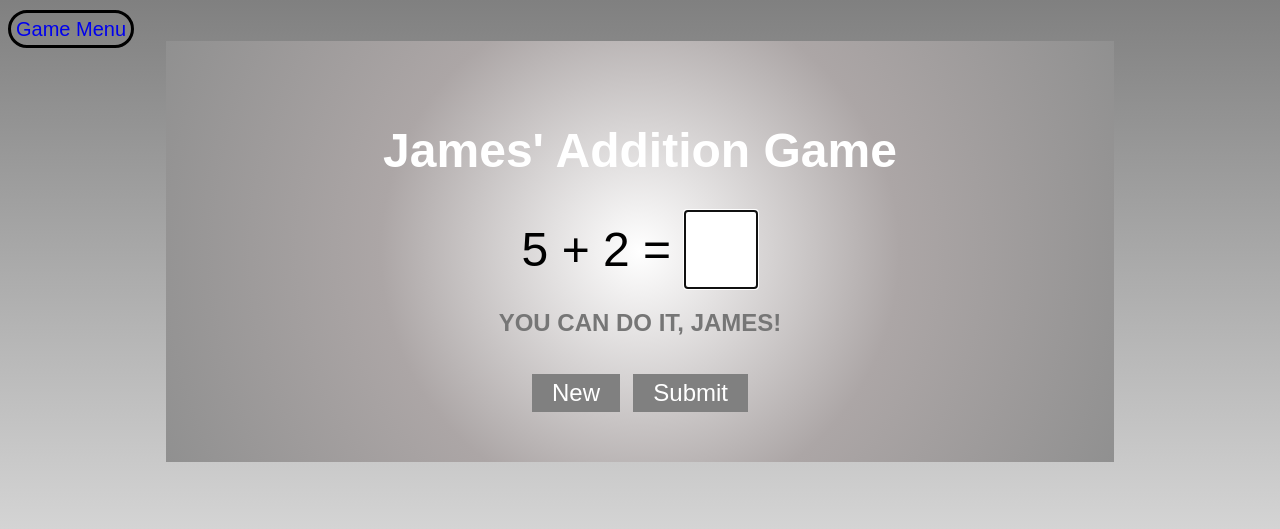
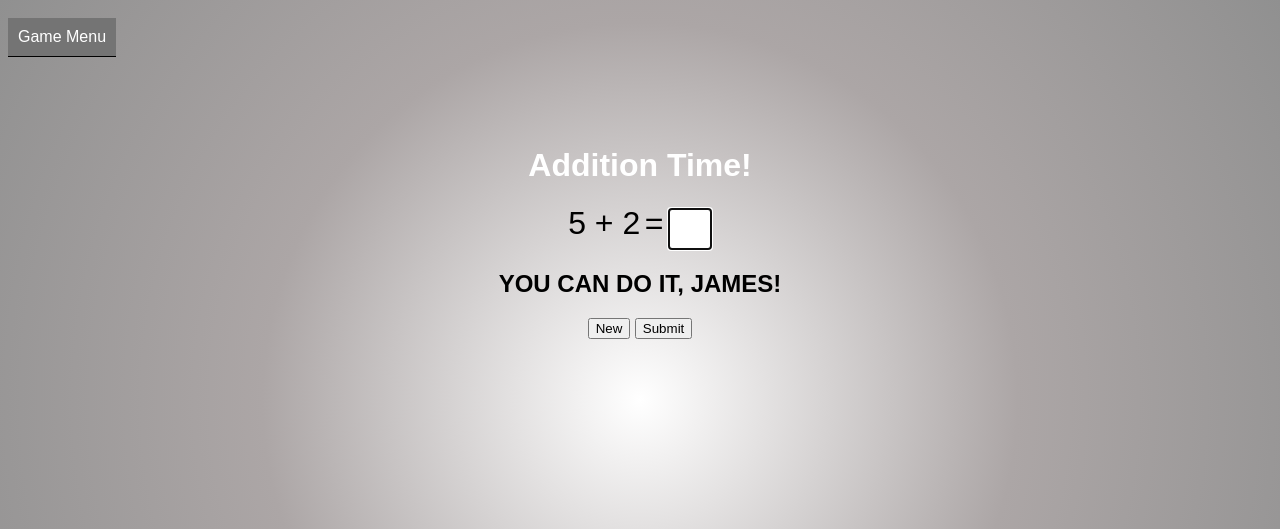
Before and after one commit to JamesKuta/JamesKuta.github.io, a PHP site: page /add.html in a window 1280 px wide. Shown: the top 529 px of the page. Run offline with PHP 8.4, Linux system fonts and the light colour scheme.

Commit message:
Add files via upload

```diff
--- a/add.html
+++ b/add.html
@@ -4,7 +4,7 @@
 <meta charset="UTF-8">
 <meta name="viewport" content="width=device-width, initial-scale=1.0">
 <meta http-equiv="X-UA-Compatible" content="ie=edge">
-<link rel="stylesheet" href="css/style.css">
+<link rel="stylesheet" href="css/mainStyle.css">
 
 <title> James' Addition Game </title>
 </head>
@@ -17,7 +17,7 @@
     <header><div class="left"><a href="index.html">Game Menu</a></div></header>
 <div class="center">
     <div class = "wrapper">
-        <h1>James' Addition Game</h1>
+        <h1>Addition Time!</h1>
         <span id="equation">+</span>
         <span>=</span>
         <form>
--- a/css/mainStyle.css
+++ b/css/mainStyle.css
@@ -43,6 +43,22 @@ a:hover
     background-color: #ebebeb;
 }
 
+form {
+    display: inline-block;
+}
+
+form input {
+    text-align: center;
+    font-size:100%;
+    width: 20px;
+    padding: 10px;
+
+}
+
+span {
+    font-size: 200%;
+}
+
 /*.btn {
     background-color: gray;
     color:white;
@@ -68,6 +84,8 @@ a:hover
     h1 {
     font-size: 150%;
     }
-
+    h2 {
+        font-size: 150%;
+    }
 
 }
--- a/css/style.css
+++ b/css/style.css
@@ -105,6 +105,7 @@ form input {
 
 }
 
+
 /* For Smaller Screen Sizes */
 
 @media only screen and (max-width: 900px) {
@@ -181,6 +182,7 @@ form input {
     margin:5px;
 
 }
+    }
 
 /*
 h1 {
--- a/sub.html
+++ b/sub.html
@@ -4,7 +4,7 @@
 <meta charset="UTF-8">
 <meta name="viewport" content="width=device-width, initial-scale=1.0">
 <meta http-equiv="X-UA-Compatible" content="ie=edge">
-<link rel="stylesheet" href="css/style.css">
+<link rel="stylesheet" href="css/mainStyle.css">
 
 <title> James' Subtraction Game </title>
 </head>
@@ -17,7 +17,7 @@
     <header><div class="left"><a href="index.html">Game Menu</a></div></header>
 <div class="center">
     <div class = "wrapper">
-        <h1>James' Subtraction Game</h1>
+        <h1>Subtraction</h1>
         <span id="equation">-</span>
         <span>=</span>
         <form>
```
